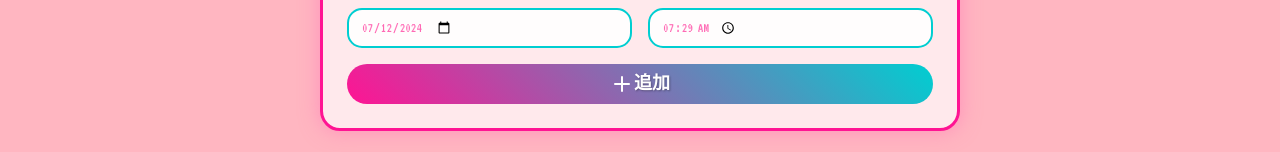
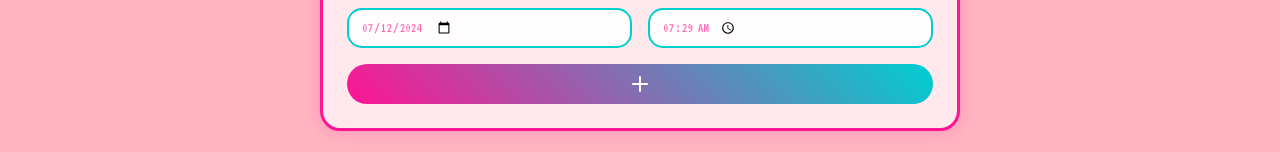
Before and after one commit to kentaro/todo, a Next.js app: page / in a window 1280 px wide. Shown: the part 645-797 px from the top of the page. Built offline with nearby package versions, Linux system fonts and the light colour scheme.

Commit message:
追加のラベル削除

```diff
--- a/src/components/add-todo.tsx
+++ b/src/components/add-todo.tsx
@@ -204,7 +204,6 @@ export function AddTodo({ onAdd }: AddTodoProps) {
         <div className="flex gap-4">
           <Button type="submit" className="y2k-button flex-grow text-lg py-3">
             <Plus className="w-6 h-6" />
-            <span>追加</span>
           </Button>
         </div>
         {showScanner && (
```
